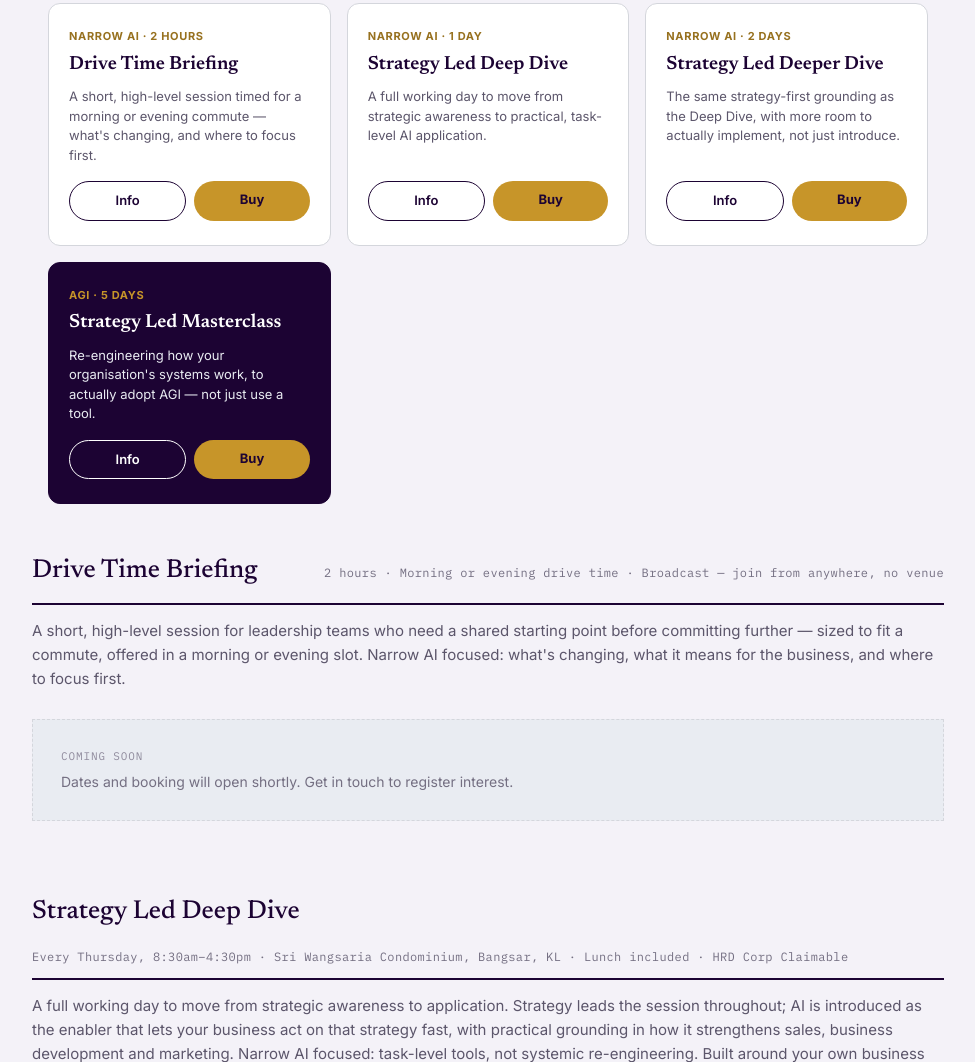
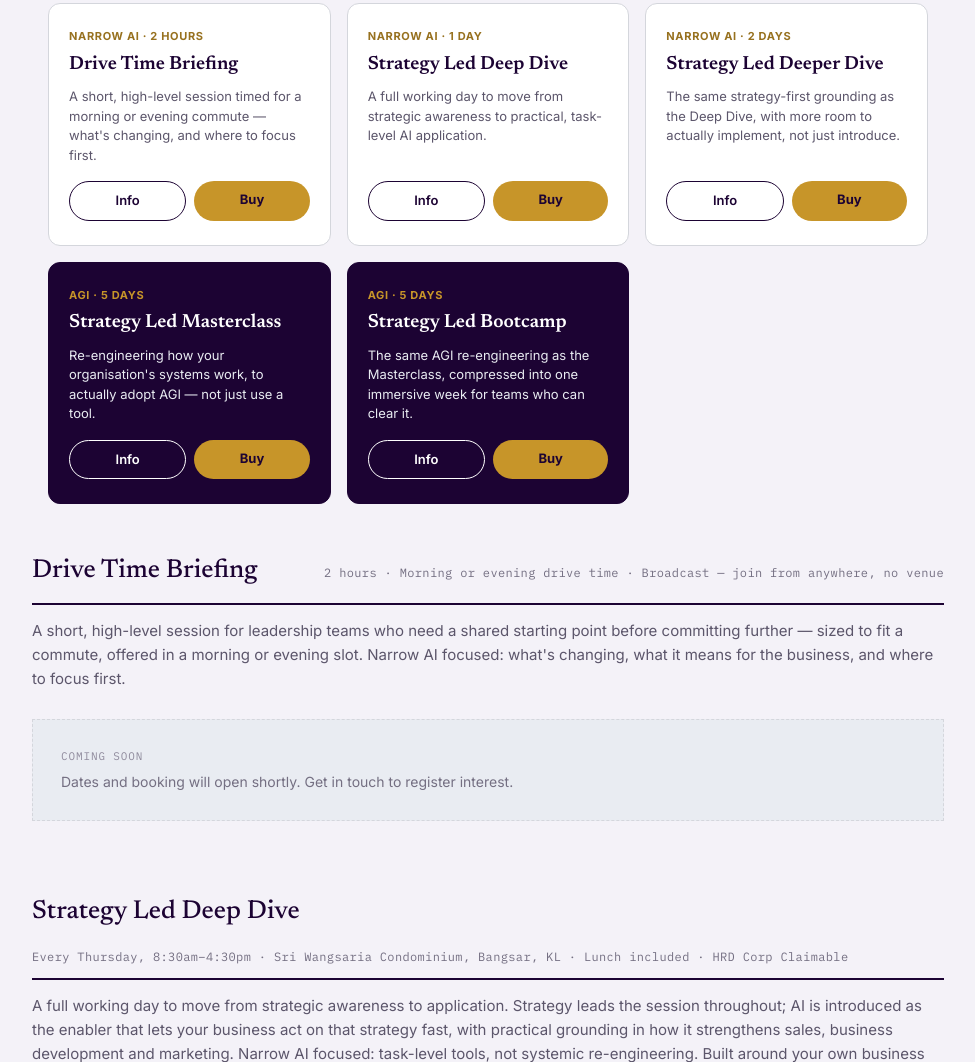
Before and after one commit to IanMacAndrew/woowoo-world-booking, a website: page public/index.html in a window 1280 px wide. Shown: the part 1176-2238 px from the top of the page, without its empty margins (152-1127 px from the left). Drawn offline with Linux system fonts and the light colour scheme; no server answers.

Commit message:
Add Bootcamp card to the four-box CTA (now five)
Purple, matching the Masterclass card's AGI-tier styling. Links
through to the #bootcamp section, which already existed with its own
'Coming soon' state (same pattern already used for Drive Time
Briefing) -- no new detail content needed, just the missing top-level
card pointing at what was already there.

```diff
--- a/public/index.html
+++ b/public/index.html
@@ -489,6 +489,16 @@
         <div style="display: flex; gap: 8px;">
           <a href="#masterclass" style="flex:1; text-align:center; padding: 9px 0; border: 1px solid #fff; border-radius: 999px; font-size: 13px; font-weight: 600; text-decoration:none; color: #fff;">Info</a>
           <a href="#masterclass" style="flex:1; text-align:center; padding: 9px 0; border-radius: 999px; font-size: 13px; font-weight: 700; text-decoration:none; background: var(--brass); color: var(--ink);">Buy</a>
+        </div>
+      </div>
+
+      <div style="border: 1px solid var(--ink); border-radius: 12px; padding: 24px 20px; display: flex; flex-direction: column; background: var(--ink); color: #fff;">
+        <div style="font-size: 11px; text-transform: uppercase; letter-spacing: 0.06em; color: var(--brass); font-weight: 700; margin-bottom: 6px;">AGI · 5 Days</div>
+        <h3 style="font-size: 19px; margin-bottom: 8px; color: #fff;">Strategy Led Bootcamp</h3>
+        <p style="font-size: 13px; color: #E9ECF2; flex: 1; margin-bottom: 16px;">The same AGI re-engineering as the Masterclass, compressed into one immersive week for teams who can clear it.</p>
+        <div style="display: flex; gap: 8px;">
+          <a href="#bootcamp" style="flex:1; text-align:center; padding: 9px 0; border: 1px solid #fff; border-radius: 999px; font-size: 13px; font-weight: 600; text-decoration:none; color: #fff;">Info</a>
+          <a href="#bootcamp" style="flex:1; text-align:center; padding: 9px 0; border-radius: 999px; font-size: 13px; font-weight: 700; text-decoration:none; background: var(--brass); color: var(--ink);">Buy</a>
         </div>
       </div>
 
```
